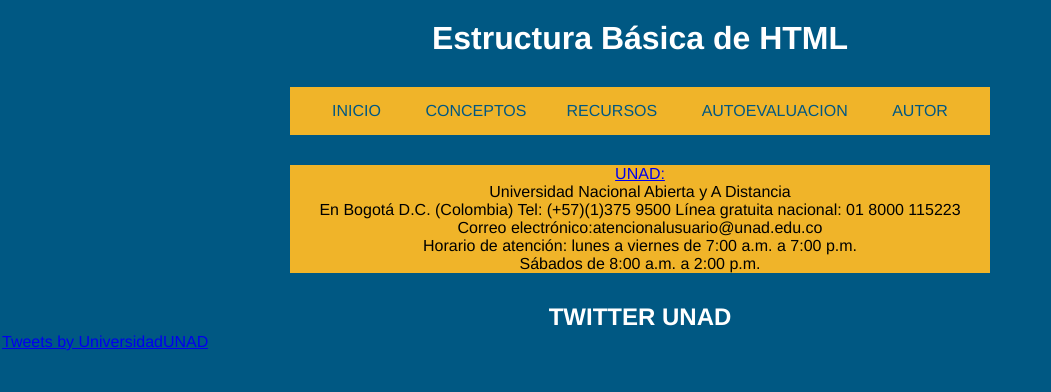
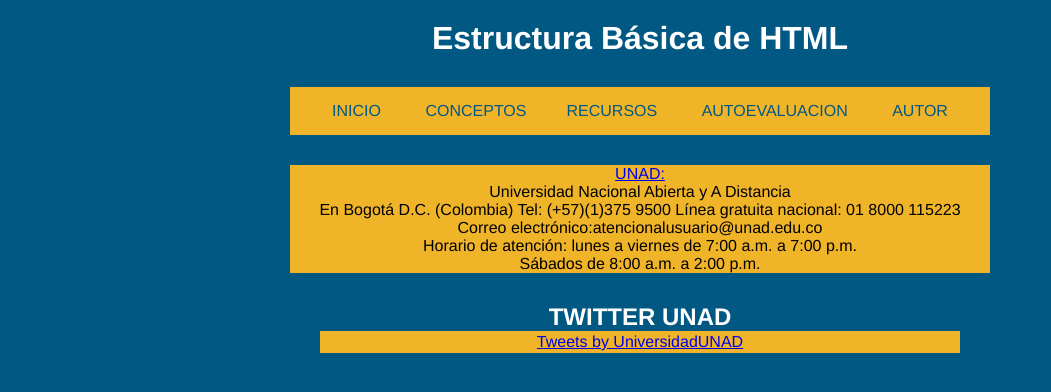
Before and after one commit to tavorm85/DSW-GustavoRendon, a plain HTML site: page recurso2.html in a window 1280 px wide. Shown: the whole page, without its empty margins (0-1051 px from the left). Drawn offline with Linux system fonts and the light colour scheme.

Commit message:
Update estilo.css

```diff
--- a/estilo.css
+++ b/estilo.css
@@ -93,6 +93,12 @@ header{
     margin-right: 150px;
     margin-top: 10px;
 }
+.tabla2 {
+    background: #F0B429;
+    color: #005883;
+    width: 50%;
+    margin: auto;
+    }
 .foto {
     width: 30%;
 }
```
